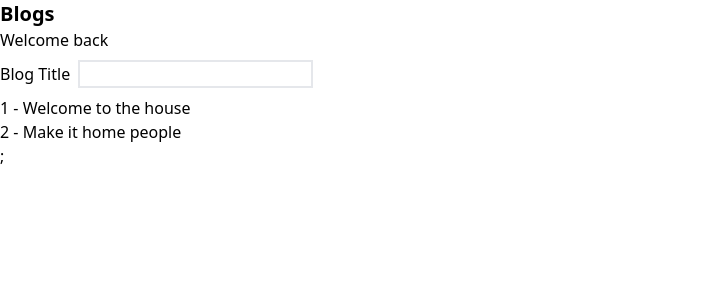
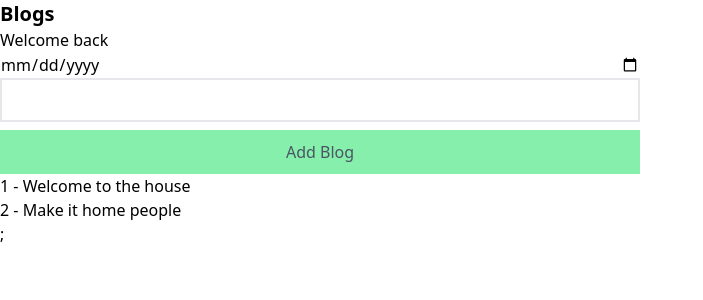
Before and after one commit to asimsheikh/next-auth-credentials, a Next.js app: page /blogs in a window 1280 px wide. Shown: the top 300 px of the page, without its empty margins (0-703 px from the left). Built offline with nearby package versions, Linux system fonts and the light colour scheme; no server answers; sample sign-in values are in the browser's storage.

Commit message:
Adding form to handle entering blog posts

```diff
--- a/pages/blogs.tsx
+++ b/pages/blogs.tsx
@@ -25,22 +25,36 @@ export async function getServerSideProps(context) {
 }
 
 const Blogs = ({ blogPosts, session }) => {
-  const [blogTitle, setBlogTitle] = useState('');
+  const [selectedDate, setSelectedDate] = useState('');
+  const [blog, setBlog] = useState('');
 
   return (
     <div>
       <h1 className='text-xl font-bold'>Blogs</h1>
       <p>Welcome back {session.username}</p>
-      <form>
-        <label htmlFor='blogTitle'>Blog Title</label>
+      <form
+        onSubmit={(e) => {
+          e.preventDefault();
+          console.log(blog, selectedDate);
+          setSelectedDate('');
+          setBlog('');
+        }}
+        className='flex flex-col w-1/2'
+      >
         <input
-          className='border-2 ml-2 my-2'
-          type='text'
-          name='blogTitle'
-          id='blogTitle'
-          value={blogTitle}
-          onChange={(e) => setBlogTitle(e.target.value)}
+          type='date'
+          value={selectedDate}
+          onChange={(e) => setSelectedDate(e.target.value)}
         />
+        <input
+          value={blog}
+          className='border-gray-200 border-2 p-2'
+          onChange={(e) => setBlog(e.target.value)}
+        />
+        <button className=' text-gray-600 bg-green-300 border-2 border-green-300 p-2 mt-2'>
+          {' '}
+          Add Blog{' '}
+        </button>
       </form>
       <ul>
         {blogPosts.map((post) => (
```
